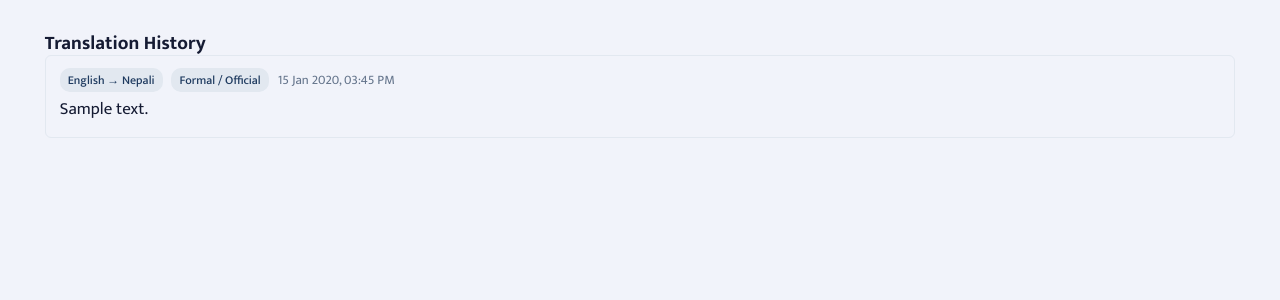
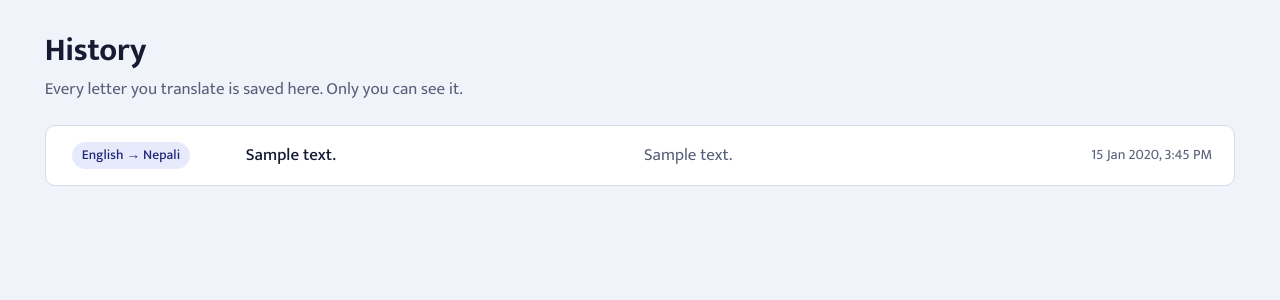
Before and after one commit to Cma-13/nepali-english-translator, a Django app: page /history/ in a window 1280 px wide. Shown: the part 68-368 px from the top of the page. Run offline with Django 5.2, Linux system fonts and the light colour scheme; a user stored in the database is signed in; tables that the repository leaves empty hold one stand-in row (values such as "Sample post").

Commit message:
feat: redesign history list

```diff
--- a/templates/translator/history.html
+++ b/templates/translator/history.html
@@ -1,38 +1,36 @@
 {% extends "base.html" %}
 {% block title %}History{% endblock %}
 {% block content %}
-<style>
-    .container { max-width: 800px; }
-    .item { display: block; border: 1px solid #e2e8f0; border-radius: 6px; padding: 14px; margin-bottom: 12px; text-decoration: none; color: inherit; transition: background 0.2s; }
-    .item:hover { background: #f8fafc; }
-    .meta { font-size: 13px; color: #64748b; margin-bottom: 6px; }
-    .tag { background: #e2e8f0; color: #1e3a5f; padding: 2px 8px; border-radius: 10px; font-size: 12px; margin-right: 6px; }
-    .preview { white-space: nowrap; overflow: hidden; text-overflow: ellipsis; }
-    .empty { color: #64748b; text-align: center; padding: 30px 0; }
-    .pagination { display: flex; justify-content: space-between; align-items: center; margin-top: 16px; font-size: 14px; }
-    .pagination a { color: #1e3a5f; }
-</style>
+<div class="page-head">
+    <h1>History</h1>
+    <p class="lead">Every letter you translate is saved here. Only you can see it.</p>
+</div>
 
-<h2>Translation History</h2>
+{% if page.object_list %}
+    <ul class="history-list">
+        {% for t in page %}
+            <li>
+                <a class="history-item" href="{% url 'history_detail' t.pk %}">
+                    <span class="tag {% if t.direction == 'ne_en' %}tag-ne{% endif %}">{{ t.get_direction_display }}</span>
+                    <span class="history-source">{{ t.source_text|truncatechars:120 }}</span>
+                    <span class="history-result">{{ t.translated_text|truncatechars:120 }}</span>
+                    <span class="history-date">{{ t.created_at|date:"j M Y, g:i A" }}</span>
+                </a>
+            </li>
+        {% endfor %}
+    </ul>
 
-{% for t in page %}
-    <a class="item" href="{% url 'history_detail' t.pk %}">
-        <div class="meta">
-            <span class="tag">{{ t.get_direction_display }}</span>
-            <span class="tag">{{ t.get_tone_display }}</span>
-            {{ t.created_at|date:"d M Y, h:i A" }}
+    {% if page.paginator.num_pages > 1 %}
+        <div class="pagination">
+            <span>{% if page.has_previous %}<a href="?page={{ page.previous_page_number }}">Newer</a>{% endif %}</span>
+            <span>Page {{ page.number }} of {{ page.paginator.num_pages }}</span>
+            <span>{% if page.has_next %}<a href="?page={{ page.next_page_number }}">Older</a>{% endif %}</span>
         </div>
-        <div class="preview">{{ t.source_text|truncatechars:120 }}</div>
-    </a>
-{% empty %}
-    <p class="empty">No translations yet. <a href="{% url 'home' %}">Translate something</a> and it will show up here.</p>
-{% endfor %}
-
-{% if page.paginator.num_pages > 1 %}
-    <div class="pagination">
-        <span>{% if page.has_previous %}<a href="?page={{ page.previous_page_number }}">← Newer</a>{% endif %}</span>
-        <span>Page {{ page.number }} of {{ page.paginator.num_pages }}</span>
-        <span>{% if page.has_next %}<a href="?page={{ page.next_page_number }}">Older →</a>{% endif %}</span>
+    {% endif %}
+{% else %}
+    <div class="empty">
+        <p>You haven't translated anything yet.</p>
+        <a class="btn" href="{% url 'home' %}">Translate a letter</a>
     </div>
 {% endif %}
 {% endblock %}
```
